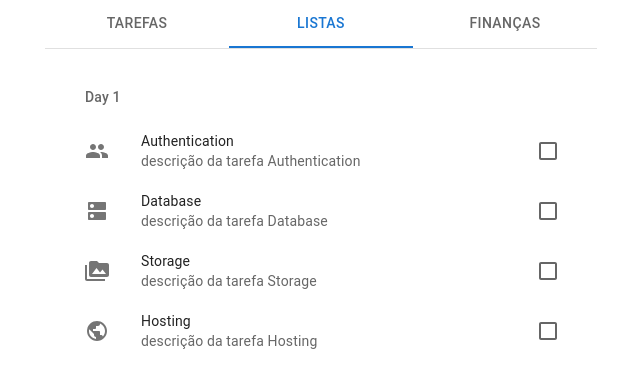
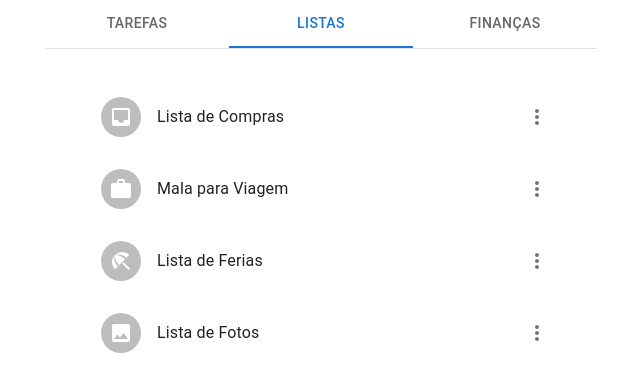
Before and after one commit to alandaleote/homeplanner, a React (Create React App) app in the folder front-react/: page / in a window 1280 px wide. Both pictures are taken after a click on the tab "LISTAS". Shown: the top 392 px of the page, without its empty margins (319-959 px from the left). Built offline with nearby package versions, Linux system fonts and the light colour scheme.

Commit message:
add Lista de listas (MyList.js)

```diff
--- a/front-react/src/components/MyList.js
+++ b/front-react/src/components/MyList.js
@@ -1,40 +1,60 @@
 import * as React from 'react';
+import Avatar from '@mui/material/Avatar';
+import IconButton from '@mui/material/IconButton';
 import List from '@mui/material/List';
 import ListItem from '@mui/material/ListItem';
+import ListItemAvatar from '@mui/material/ListItemAvatar';
+import ListItemButton from '@mui/material/ListItemButton';
 import ListItemText from '@mui/material/ListItemText';
-import ListItemAvatar from '@mui/material/ListItemAvatar';
-import Avatar from '@mui/material/Avatar';
+import InboxIcon from '@mui/icons-material/Inbox';
 import ImageIcon from '@mui/icons-material/Image';
 import WorkIcon from '@mui/icons-material/Work';
 import BeachAccessIcon from '@mui/icons-material/BeachAccess';
+import MoreVertIcon from '@mui/icons-material/MoreVert';
 
 export default function MyList() {
+
+  const handleClickList = (index) => {
+    return index;
+  };
+
+  const handleClickMore = () => {
+    return;
+  }
+
+  const data = [
+    { id: 0, icon: <InboxIcon />, label: 'Lista de Compras' },
+    { id: 1, icon: <WorkIcon />, label: 'Mala para Viagem' },
+    { id: 2, icon: <BeachAccessIcon />, label: 'Lista de Ferias' },
+    { id: 3, icon: <ImageIcon />, label: 'Lista de Fotos' },
+  ];
+
   return (
-    <List sx={{ width: '100%', maxWidth: 360, bgcolor: 'background.paper' }}>
-      <ListItem>
-        <ListItemAvatar>
-          <Avatar>
-            <ImageIcon />
-          </Avatar>
-        </ListItemAvatar>
-        <ListItemText primary="Photos" secondary="Jan 9, 2014" />
-      </ListItem>
-      <ListItem>
-        <ListItemAvatar>
-          <Avatar>
-            <WorkIcon />
-          </Avatar>
-        </ListItemAvatar>
-        <ListItemText primary="Work" secondary="Jan 7, 2014" />
-      </ListItem>
-      <ListItem>
-        <ListItemAvatar>
-          <Avatar>
-            <BeachAccessIcon />
-          </Avatar>
-        </ListItemAvatar>
-        <ListItemText primary="Vacation" secondary="July 20, 2014" />
-      </ListItem>
+    <List sx={{ width: '100%', bgcolor: 'background.paper' }}>
+      {data.map((item) => {
+        const labelId = `list-label-${item.id}`;
+        return (
+          <ListItem
+            key={item.id}
+            secondaryAction={
+              <IconButton onClick={handleClickMore}>
+                <MoreVertIcon />
+              </IconButton>
+            }
+          >
+            <ListItemButton
+              onClick={handleClickList(item.id)}
+            >
+              <ListItemAvatar>
+                <Avatar>
+                  {item.icon}
+                </Avatar>
+              </ListItemAvatar>
+              <ListItemText primary={item.label} />
+            </ListItemButton>
+          </ListItem>
+        );
+      })}
     </List>
   );
 }
--- a/front-react/src/pages/HomeTabs.js
+++ b/front-react/src/pages/HomeTabs.js
@@ -32,7 +32,7 @@ export default function HomeTabs() {
           </TabList>
         </Box>
         <TabPanel value="1"><Tasks /></TabPanel>
-        <TabPanel value="2"><CheckboxList /></TabPanel>
+        <TabPanel value="2"><MyList /></TabPanel>
         <TabPanel value="3"><MyList /></TabPanel>
       </TabContext>
     </Box>
```
